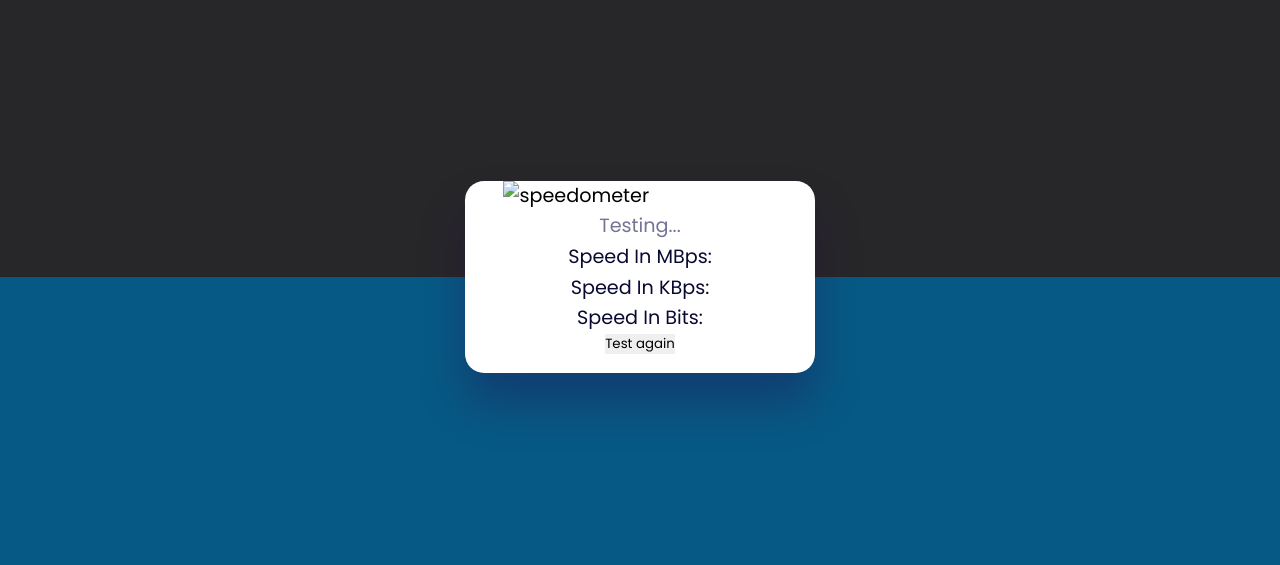
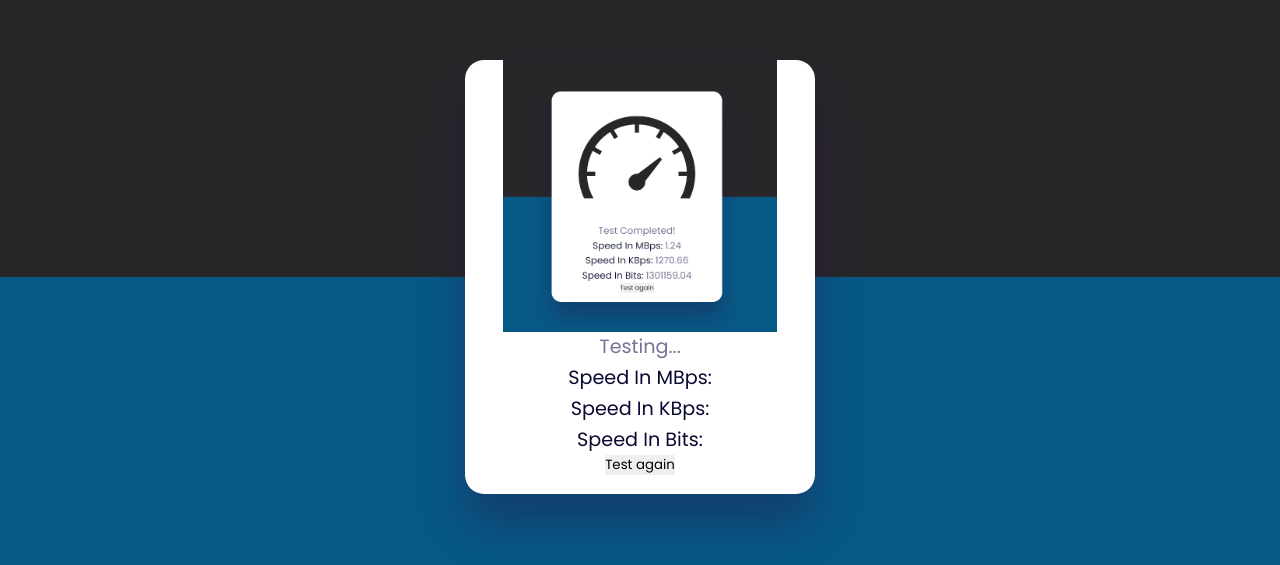
Before and after one commit to sivanesh-dsp/Speed-Test, a plain HTML site: page index.html in a window 1280 px wide. Shown: the part 123-688 px from the top of the page. Drawn offline with Linux system fonts and the light colour scheme; no server answers.

Commit message:
Update index.html

```diff
--- a/index.html
+++ b/index.html
@@ -11,7 +11,7 @@
 <body>
 
     <div class="container">
-        <img src="speedometer.png" alt="speedometer">
+        <img src="image.png" alt="speedometer">
         <p id="info"><span>...</span></p>
         <p id="mbs"><span>Speed In MBps: </span></p>
         <p id="kbs"><span>Speed In KBps: </span></p>
```
